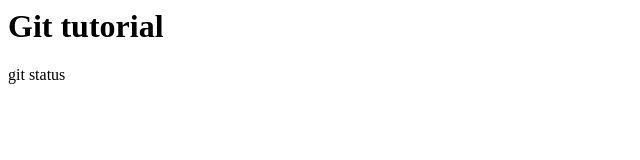
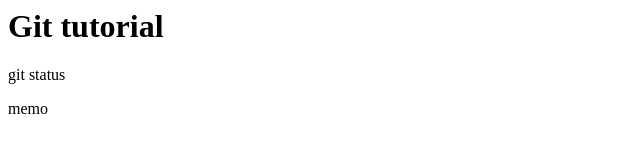
Before and after one commit to take-yoshi/git_tutorial, a plain HTML site: page index.html in a window 1280 px wide. Shown: the full height of the page, 0-640 px from the left. Drawn offline with Linux system fonts and the light colour scheme.

Commit message:
add memo

```diff
--- a/index.html
+++ b/index.html
@@ -1,2 +1,3 @@
 <h1>Git tutorial</h1>
 <p>git status</p>
+<p>memo</p>
```
